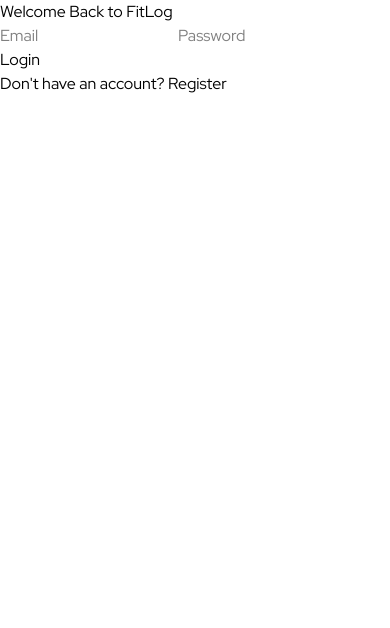
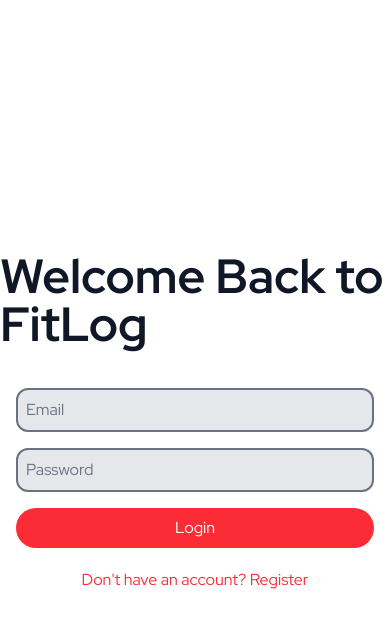
Before and after one commit to solisa14/fitlog, a React (Vite) app in the folder fitlog-frontend/: page /login in a window 390 px wide. Shown: the top 628 px of the page. Built offline with nearby package versions, Linux system fonts and the light colour scheme.

Commit message:
style(AuthForm, ErrorMessage): enhance UI with Tailwind CSS classes
Updated the AuthForm and ErrorMessage components to improve styling using Tailwind CSS. Added responsive classes for layout, input fields, buttons, and error messages, enhancing the overall user experience and visual appeal.

```diff
--- a/fitlog-frontend/src/components/AuthForm.tsx
+++ b/fitlog-frontend/src/components/AuthForm.tsx
@@ -46,10 +46,16 @@
   };
 
   return (
-    <div>
-      <h1>{title}</h1>
-      <form onSubmit={handleSubmit}>
+    <div className="flex flex-col bg-white dark:bg-gray-900 items-center justify-center min-h-screen transition-colors duration-300">
+      <h1 className="text-5xl font-bold mb-10 text-gray-900 dark:text-white transition-colors duration-300">
+        {title}
+      </h1>
+      <form
+        className="flex flex-col gap-4 mb-5 w-full max-w-md px-4"
+        onSubmit={handleSubmit}
+      >
         <input
+          className="bg-gray-200 dark:bg-gray-800 placeholder:text-gray-500 dark:placeholder:text-gray-400 border-2 border-gray-500 dark:border-gray-400 rounded-xl p-2 focus:outline-none focus:ring-2 focus:ring-gray-700 dark:focus:ring-gray-300 text-gray-900 dark:text-white transition-colors duration-200"
           type="email"
           name="email"
           placeholder="Email"
@@ -58,6 +64,7 @@
           onChange={handleChange}
         />
         <input
+          className="bg-gray-200 dark:bg-gray-800 placeholder:text-gray-500 dark:placeholder:text-gray-400 border-2 border-gray-500 dark:border-gray-400 rounded-xl p-2 focus:outline-none focus:ring-2 focus:ring-gray-700 dark:focus:ring-gray-300 text-gray-900 dark:text-white transition-colors duration-200"
           type="password"
           name="password"
           placeholder="Password"
@@ -66,9 +73,19 @@
           onChange={handleChange}
         />
         {errorMessage && <ErrorMessage message={errorMessage} />}
-        <button type="submit">{buttonText}</button>
+        <button
+          className="bg-red-500 hover:bg-red-700 dark:bg-red-700 dark:hover:bg-red-900 text-white rounded-full p-2 focus:outline-none focus:ring-2 focus:ring-red-300 dark:focus:ring-red-800 transition-colors duration-200"
+          type="submit"
+        >
+          {buttonText}
+        </button>
       </form>
-      <Link to={linkTo}>{linkText}</Link>
+      <Link
+        className="text-red-500 hover:text-red-800 dark:text-red-400 dark:hover:text-red-200 hover:underline transition-colors duration-200"
+        to={linkTo}
+      >
+        {linkText}
+      </Link>
     </div>
   );
 }
--- a/fitlog-frontend/src/components/ErrorMessage.tsx
+++ b/fitlog-frontend/src/components/ErrorMessage.tsx
@@ -1,3 +1,10 @@
 export default function ErrorMessage({ message }: { message: string }) {
-  return <div>{message}</div>;
+  return (
+    <div
+      className="bg-red-200 text-red-800 px-4 py-2 rounded-xl text-center"
+      role="alert"
+    >
+      {message}
+    </div>
+  );
 }
```
